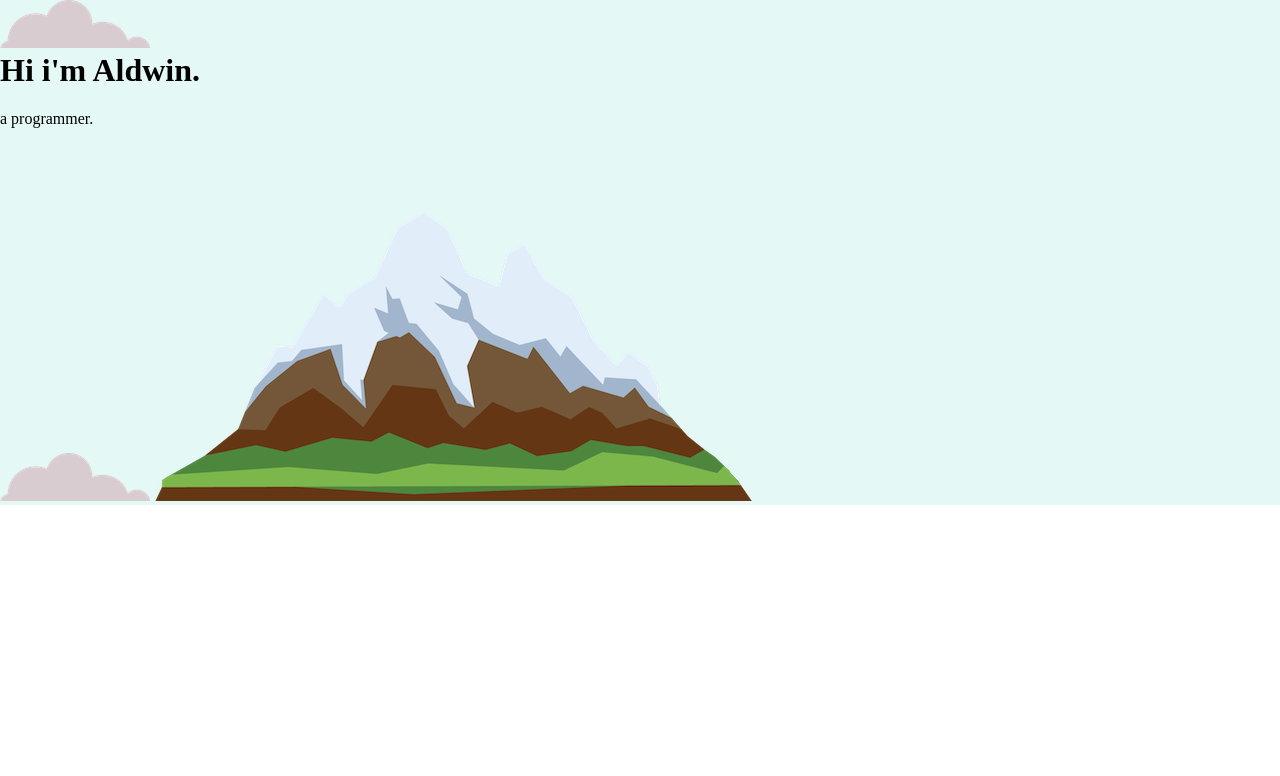
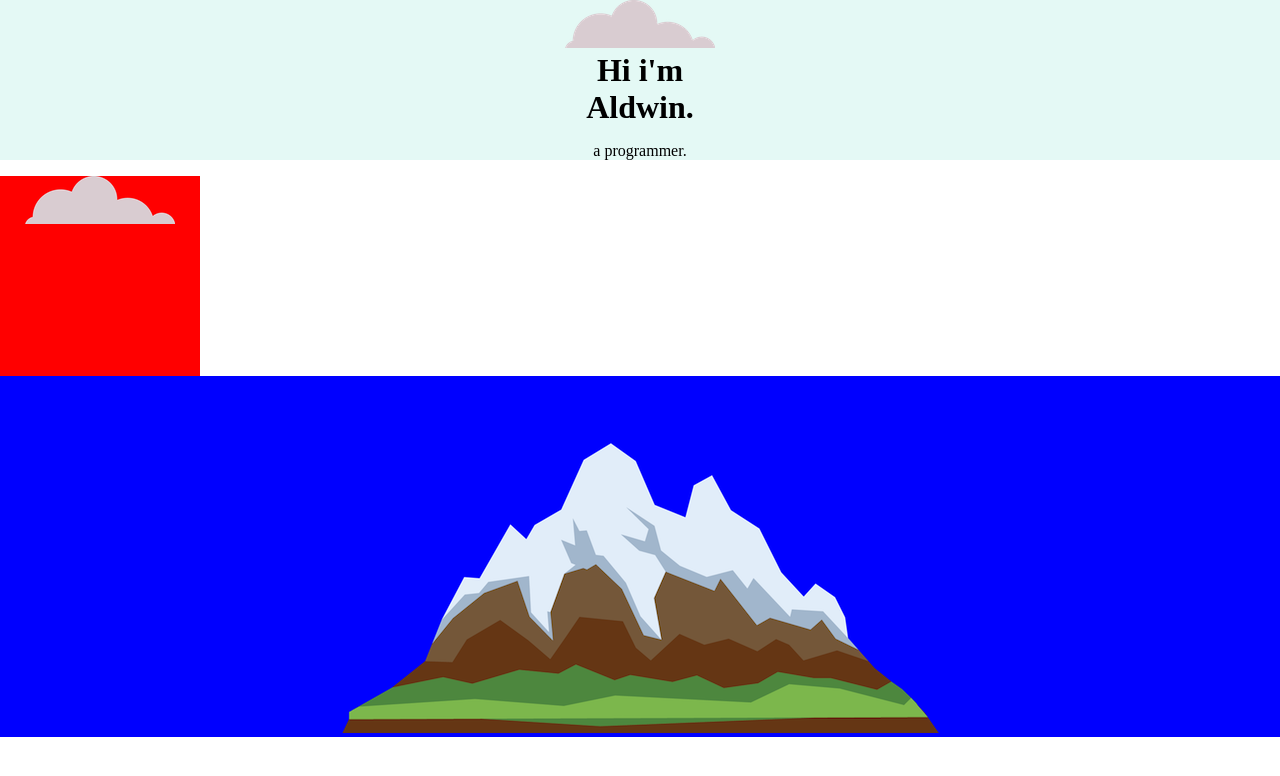
Before and after one commit to greenmines/CSS-My-Site, a plain HTML site: page index.html in a window 1280 px wide. Drawn offline with Linux system fonts and the light colour scheme.

Commit message:
css update

```diff
--- a/css/styles.css
+++ b/css/styles.css
@@ -1,9 +1,20 @@
 body{
     margin: 0;
+    text-align: center;
 }
 h1{
-    margin-top: 0;
+    width: 10%;
+    margin: 0 auto 0 auto;
+
 }
-div{
+.top-container{
     background-color: #e4f9f5;
 }
+.mid-container{
+    background-color: red;
+    width: 200px;
+    height: 200px;
+}
+.bottom-container{
+    background-color: blue;
+}
--- a/index.html
+++ b/index.html
@@ -10,17 +10,15 @@
 </head>
 <body>
     <div class="top-container">
-        <img src="images/cloud.png" alt="cloud-img">
+        <img class="top-cloud" src="images/cloud.png" alt="cloud-img">
         <h1>Hi i'm Aldwin.</h1>
         <p>a programmer.</p>
-        <img src="images/cloud.png" alt="cloud-img">
-        <img src="images/mountain.png" alt="mountain-img">
     </div>
     <div class="mid-container">
-
+        <img class="mid-cloud" src="images/cloud.png" alt="cloud-img">
     </div>
     <div class="bottom-container">
-
+        <img src="images/mountain.png" alt="mountain-img">
     </div>
 
 </body>
```
